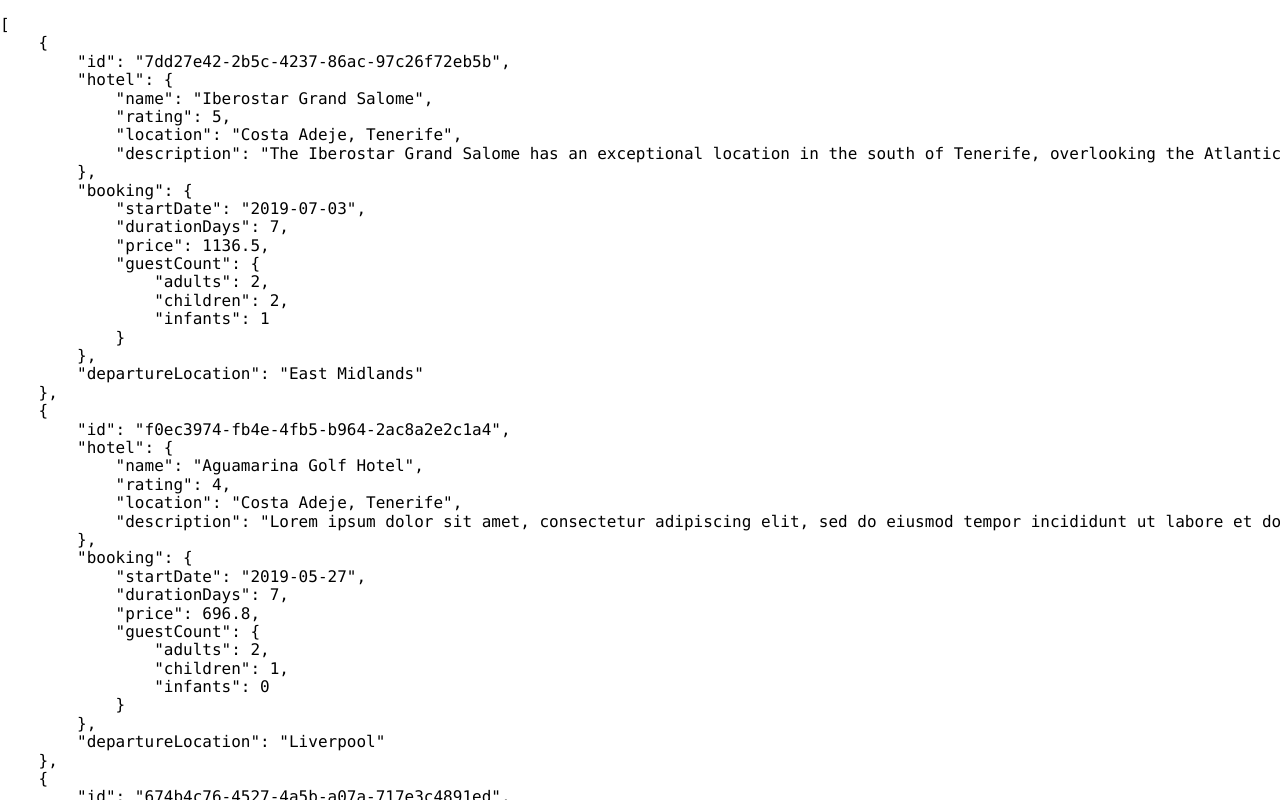
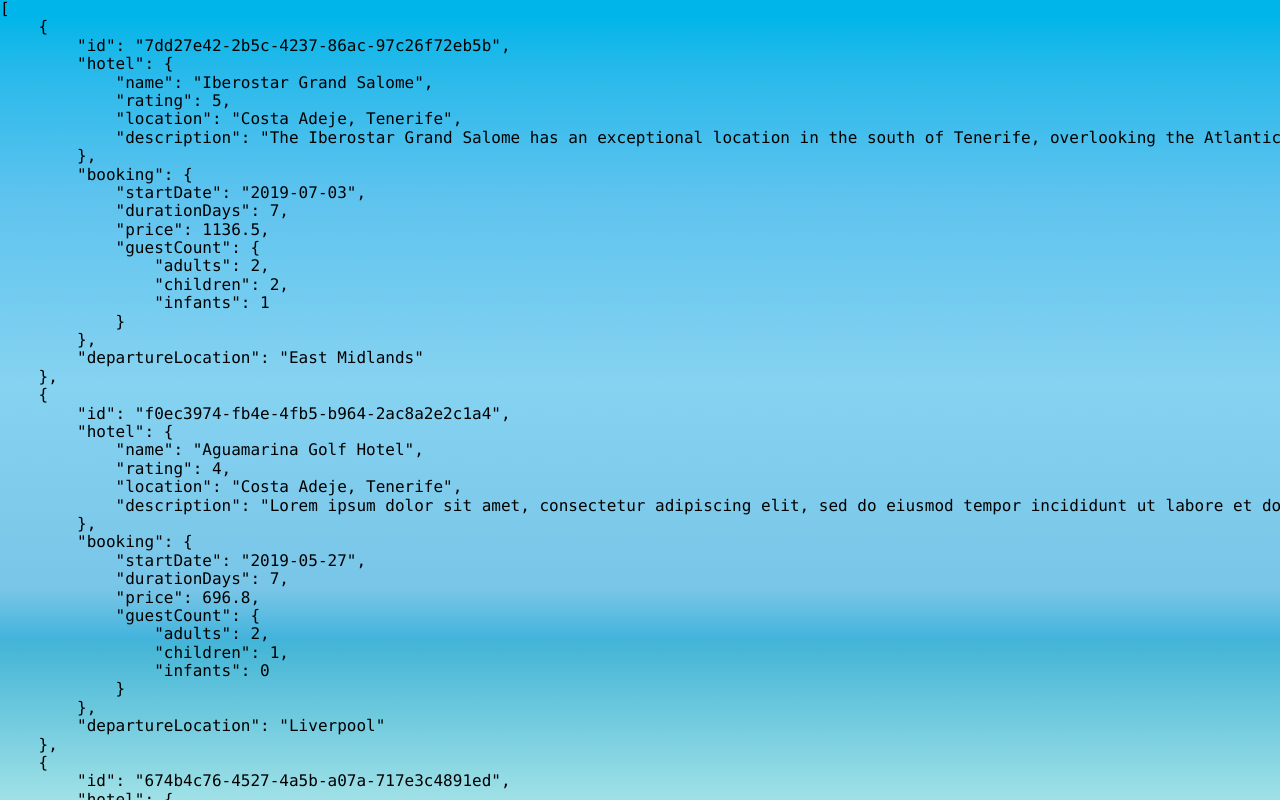
Before and after one commit to DavidSchillinger/otb-task, a React (Vite) app: page / in a window 1280 px wide. Shown: the top 800 px of the page. Built offline with nearby package versions, Linux system fonts and the light colour scheme.

Commit message:
chore: add CSS module assumption and apply background

```diff
--- /dev/null
+++ b/src/App.module.css
@@ -0,0 +1,3 @@
+.main {
+	background: url('/background.png');
+}
--- a/src/App.tsx
+++ b/src/App.tsx
@@ -1,11 +1,12 @@
 import {useHotels} from './hotels.tsx'
+import styles from './App.module.css'
 
 export default function App() {
 	const hotels = useHotels()
 
 	return (
-		<main>
-			<pre>{JSON.stringify(hotels, null, '\t')}</pre>
+		<main className={styles.main}>
+			<pre style={{margin: 0}}>{JSON.stringify(hotels, null, '\t')}</pre>
 		</main>
 	)
 }
```
Also changed, not shown: 1 other file (tests, documents, lock files or other folders).
